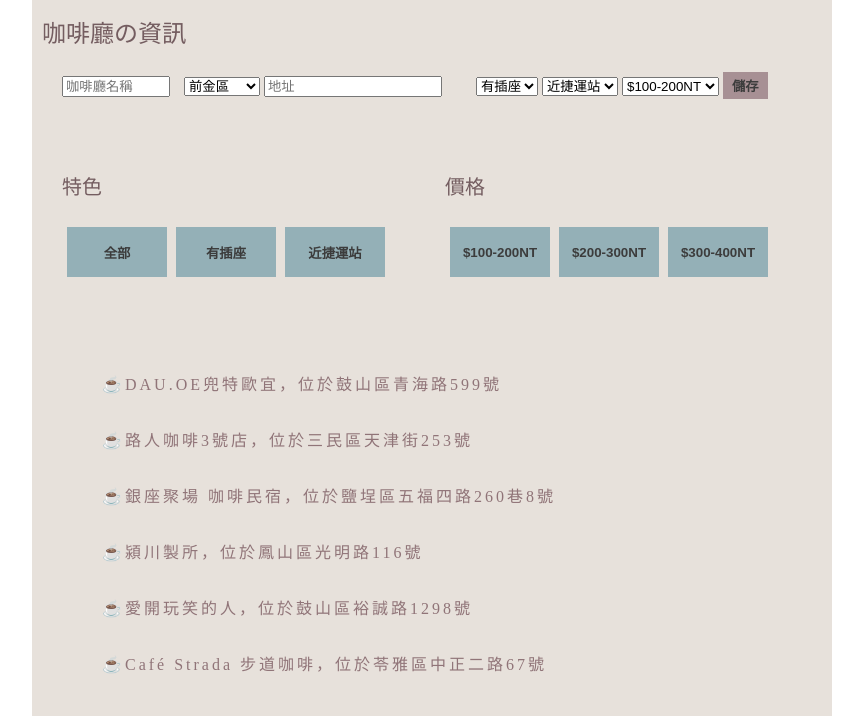
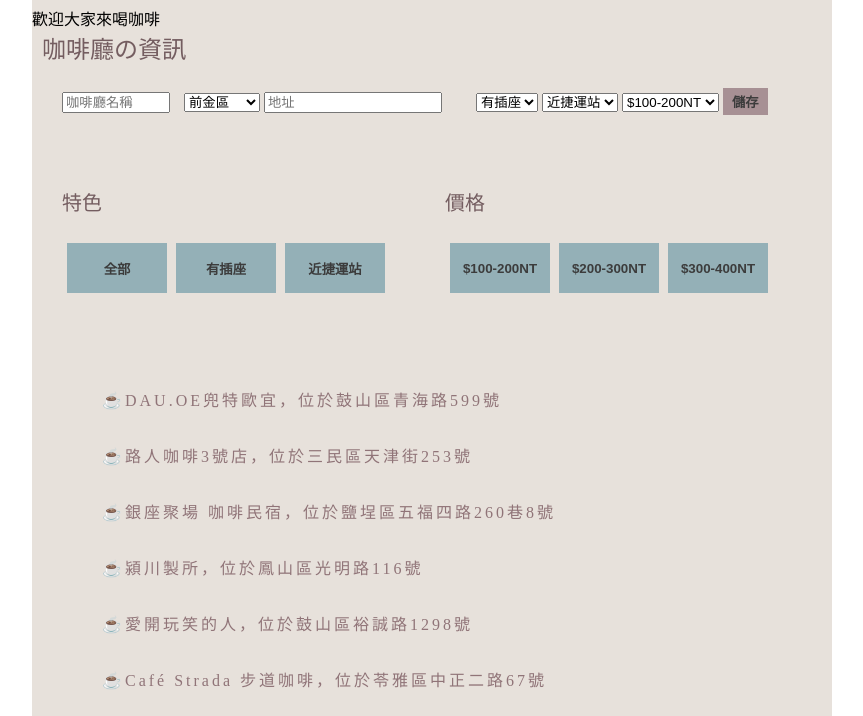
Before and after one commit to tsaaiiiii/cafe-select-forEach.practice, a plain HTML site: page index.html in a window 1280 px wide. Shown: the part 84-800 px from the top of the page, without its empty margins (208-1071 px from the left). Drawn offline with nearby package versions, Linux system fonts and the light colour scheme.

Commit message:
update: 新增p標籤

```diff
--- a/index.html
+++ b/index.html
@@ -10,6 +10,7 @@
   <body>
     <div class="coffee">
       <h1 class="h1">高雄咖啡廳</h1>
+      <p>歡迎大家來喝咖啡</p>
       <h2 class="h2">咖啡廳の資訊</h2>
       <input type="text" placeholder="咖啡廳名稱" class="cafeName" />
       <select class="cafeDistrict">
```
